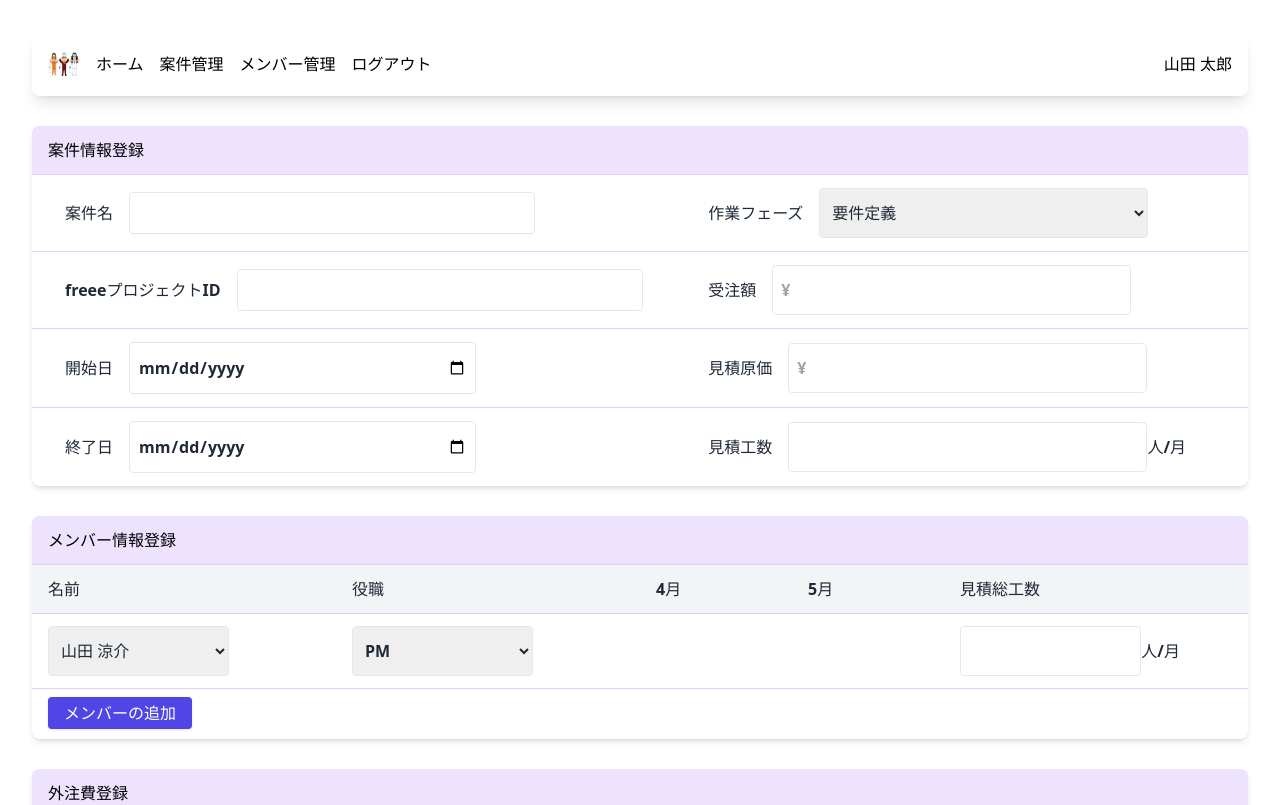
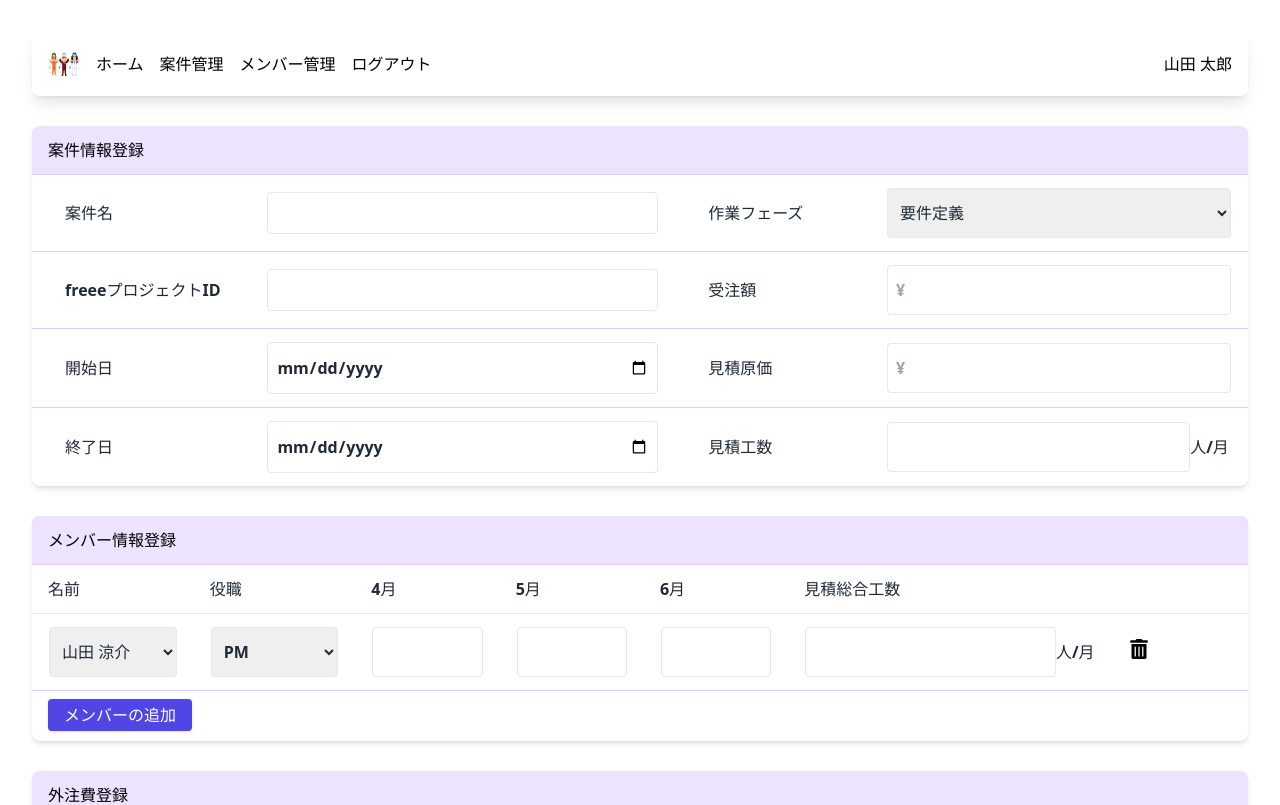
Before and after one commit to RyosukeSakakibara718/bsp, a React (Vite) app in the folder frontend/react/: page /projectManagement/detail/1 in a window 1280 px wide. Shown: the top 805 px of the page. Built offline with nearby package versions, Linux system fonts and the light colour scheme.

Commit message:
feat:指摘事項の修正

```diff
--- a/frontend/react/src/components/atoms/button/TrashButton.tsx
+++ b/frontend/react/src/components/atoms/button/TrashButton.tsx
@@ -15,7 +15,7 @@ type TrashButtonProps = {
  */
 const TrashButton: React.FC<TrashButtonProps> = ({ onDelete, row }) => {
   return (
-    <td className="font-bold px-4 py-3 text-left border-b border-[#e1cfff] text-gray-800 whitespace-nowrap">
+    <td className="font-bold px-4 py-3 text-left text-gray-800 whitespace-nowrap">
       <button
         onClick={() => onDelete(row)}
         className="bg-transparent border-none cursor-pointer p-0"
--- a/frontend/react/src/components/atoms/field/TableInputDateField.tsx
+++ b/frontend/react/src/components/atoms/field/TableInputDateField.tsx
@@ -1,19 +1,25 @@
 type TableInputDateFieldProps = {
   labelText?: string;
-  width?: string;
 };
 
 const TableInputDateField: React.FC<TableInputDateFieldProps> = ({
   labelText,
-  width,
 }) => {
   return (
     <td
       className={`font-bold px-4 py-3 text-left text-gray-800`}
-      style={{ width }}
+      style={{ display: "flex", alignItems: "center" }}
     >
-      {labelText && <label className="p-2 py-3 px-4 w-1/3">{labelText}</label>}
-      <input type="date" className="border rounded p-2 py-3 w-2/3" />
+      {labelText && (
+        <label className="p-2 py-3 px-4" style={{ flex: 2 }}>
+          {labelText}
+        </label>
+      )}
+      <input
+        type="date"
+        className="border rounded p-2 py-3"
+        style={{ flex: 4 }}
+      />
     </td>
   );
 };
--- a/frontend/react/src/components/atoms/field/TableInputField.tsx
+++ b/frontend/react/src/components/atoms/field/TableInputField.tsx
@@ -1,7 +1,6 @@
 import { useState } from "react";
 
 type TableInputFieldProps = {
-  width: string;
   labelText?: string;
   placeholder?: string;
 };
@@ -9,7 +8,6 @@ type TableInputFieldProps = {
 const TableInputField: React.FC<TableInputFieldProps> = ({
   placeholder,
   labelText,
-  width,
 }) => {
   const [value, setValue] = useState("");
   const formatCurrency = (value: string) => {
@@ -29,10 +27,12 @@ const TableInputField: React.FC<TableInputFieldProps> = ({
     return (
       <td
         className={`font-bold px-4 py-3 text-left text-gray-800 w-full`}
-        style={{ width: width }}
+        style={{ display: "flex", alignItems: "center" }}
       >
         {labelText && (
-          <label className="p-2 py-3 px-4 w-1/3">{labelText}</label>
+          <label className="p-2 py-3 px-4 w-1/3" style={{ flex: 2 }}>
+            {labelText}
+          </label>
         )}
         <input
           type="text"
@@ -40,6 +40,7 @@ const TableInputField: React.FC<TableInputFieldProps> = ({
           placeholder={placeholder}
           value={value}
           onChange={handleChange}
+          style={{ flex: 4 }}
         />
       </td>
     );
@@ -48,9 +49,13 @@ const TableInputField: React.FC<TableInputFieldProps> = ({
   return (
     <td
       className={`font-bold px-4 py-3 text-left text-gray-800 w-full`}
-      style={{ width: width }}
+      style={{ display: "flex", alignItems: "center" }}
     >
-      {labelText && <label className="p-2 py-3 px-4 w-1/3">{labelText}</label>}
+      {labelText && (
+        <label className="p-2 py-3 px-4 w-1/3" style={{ flex: 2 }}>
+          {labelText}
+        </label>
+      )}
       <input
         type="text"
         className="border rounded p-2 w-2/3"
@@ -58,6 +63,7 @@ const TableInputField: React.FC<TableInputFieldProps> = ({
         value={value}
         onChange={handleChange}
         id="inputBox"
+        style={{ flex: 4 }}
       />
     </td>
   );
--- a/frontend/react/src/components/atoms/field/TableInputNumField.tsx
+++ b/frontend/react/src/components/atoms/field/TableInputNumField.tsx
@@ -1,24 +1,40 @@
 import React from "react";
 
 type TableInputNumFieldProps = {
-  width: string;
   labelText?: string;
   suffix?: string;
 };
 
 const TableInputNumField: React.FC<TableInputNumFieldProps> = ({
-  width,
   suffix,
   labelText,
 }) => {
   return (
     <td
       className={`font-bold px-4 py-3 text-left text-gray-800`}
-      style={{ width }}
+      style={{ display: "flex", alignItems: "center" }}
     >
-      {labelText && <label className="p-2 py-3 px-4 w-1/3">{labelText}</label>}
-      <input type="number" className="border rounded p-2 py-3 w-2/3" />
-      {suffix && <span>{suffix}</span>}
+      {labelText && (
+        <label className="p-2 py-3 px-4 w-1/3" style={{ flex: 2 }}>
+          {labelText}
+        </label>
+      )}
+      {suffix ? (
+        <>
+          <input
+            type="number"
+            className="border rounded p-2 py-3 w-2/3"
+            style={{ flex: 3.5 }}
+          />
+          <span style={{ flex: 0.5 }}>{suffix}</span>
+        </>
+      ) : (
+        <input
+          type="number"
+          className="border rounded p-2 py-3 w-2/3"
+          style={{ flex: 4 }}
+        />
+      )}
     </td>
   );
 };
--- a/frontend/react/src/components/atoms/field/TableSelecField.tsx
+++ b/frontend/react/src/components/atoms/field/TableSelecField.tsx
@@ -9,23 +9,25 @@ type PhaseOption = {
 // コンポーネントのプロパティの型定義
 type TableSelectFieldProps = {
   options: PhaseOption[]; // 'options' として PhaseOption 型の配列を指定
-  width: string;
   labelText?: string;
 };
 
 // TableSelectColumn コンポーネント
 const TableSelectField: React.FC<TableSelectFieldProps> = ({
   options,
-  width,
   labelText,
 }) => {
   return (
     <td
       className={`font-bold px-4 py-3 text-left text-gray-800 w-full`}
-      style={{ width }}
+      style={{ display: "flex", alignItems: "center" }}
     >
-      {labelText && <label className="p-2 py-3 px-4 w-1/3">{labelText}</label>}
-      <select className="border rounded p-2 py-3 w-2/3">
+      {labelText && (
+        <label className="p-2 py-3 px-4 w-1/3" style={{ flex: 2 }}>
+          {labelText}
+        </label>
+      )}
+      <select className="border rounded p-2 py-3 w-2/3" style={{ flex: 4 }}>
         {options.map(item => (
           <option key={item.value} value={item.value}>
             {item.label}
--- a/frontend/react/src/components/molecules/TableHeader.tsx
+++ b/frontend/react/src/components/molecules/TableHeader.tsx
@@ -8,11 +8,11 @@ type TableHeaderProps = {
 
 const TableHeader: React.FC<TableHeaderProps> = ({ columns }) => {
   return (
-    <tr className="border-b border-gray-300">
+    <>
       {columns?.map((column, index) => (
-        <TableHeaderColumn key={index} width="5%" value={column} />
+        <TableHeaderColumn key={index} width="5" value={column} />
       ))}
-    </tr>
+    </>
   );
 };
 
--- a/frontend/react/src/pages/projectManagement/components/molecules/row/MemberInfo.tsx
+++ b/frontend/react/src/pages/projectManagement/components/molecules/row/MemberInfo.tsx
@@ -1,7 +1,20 @@
 import TableInputNumField from "../../../../../components/atoms/field/TableInputNumField";
 import TableSelectField from "../../../../../components/atoms/field/TableSelecField";
+import TrashButton from "../../../../../components/atoms/button/TrashButton";
 
-const memberInfo = () => {
+type memberInfoProps = {
+  memberInfoRows: number[];
+  setMemberInfoRows: React.Dispatch<React.SetStateAction<number[]>>;
+};
+
+const memberInfo: React.FC<memberInfoProps> = ({
+  memberInfoRows,
+  setMemberInfoRows,
+}) => {
+  const handleDeleteRow = (row: number) => {
+    setMemberInfoRows(prevRows => prevRows.filter(rowId => rowId !== row));
+  };
+
   const memberName = [
     { value: "山田 涼介", label: "山田 涼介" },
     { value: "山下 智久", label: "山下 智久" },
@@ -12,17 +25,36 @@ const memberInfo = () => {
     { value: "PL", label: "PL" },
     { value: "PG", label: "PG" },
   ];
-  // TODO 月の工数入力の横スクロールの実装が思いつかなかったので一旦
+  // TODO　月の工数入力の横スクロールの実装が思いつかなかったので一旦
   return (
     <>
-      <tbody>
-        <tr className="font-bold px-4 py-3 text-left border-b border-[#e1cfff] text-gray-800 whitespace-nowrap">
-          <TableSelectField options={memberName} width={"10%"} />
-          <TableSelectField options={rank} width={"10%"} />
-          <td colSpan={2}></td>
-          <TableInputNumField width={"10%"} suffix="人/月" />
-        </tr>
-      </tbody>
+      {memberInfoRows?.map((column, row) => (
+        <tbody>
+          <tr className="font-bold px-4 py-3 text-left border-b border-[#e1cfff] text-gray-800 whitespace-nowrap">
+            <td>
+              <TableSelectField options={memberName} />
+            </td>
+            <td>
+              <TableSelectField options={rank} />
+            </td>
+            <td>
+              <TableInputNumField />
+            </td>
+            <td>
+              <TableInputNumField />
+            </td>
+            <td>
+              <TableInputNumField />
+            </td>
+            <td>
+              <TableInputNumField suffix="人/月" />
+            </td>
+            <td>
+              <TrashButton onDelete={handleDeleteRow} row={row} />
+            </td>
+          </tr>
+        </tbody>
+      ))}
     </>
   );
 };
--- /dev/null
+++ b/frontend/react/src/pages/projectManagement/components/molecules/row/OutsourcesHeader.tsx
@@ -0,0 +1,23 @@
+import React from "react";
+
+type TableHeaderProps = {
+  columns?: Array<{ label: string; width: number }>;
+};
+
+const OutsourcesHeader: React.FC<TableHeaderProps> = ({ columns }) => {
+  return (
+    <>
+      {columns?.map((column, index) => (
+        <th
+          key={index}
+          className="font-bold py-3 px-4 text-left border-b border-[#e1cfff] text-gray-800 whitespace-nowrap"
+          style={{ width: column.width }}
+        >
+          {column.label}
+        </th>
+      ))}
+    </>
+  );
+};
+
+export default OutsourcesHeader;
--- a/frontend/react/src/pages/projectManagement/components/molecules/row/Project.tsx
+++ b/frontend/react/src/pages/projectManagement/components/molecules/row/Project.tsx
@@ -32,23 +32,15 @@ const Project = () => {
 
   const renderInputField = (field: string) => {
     if (isDateField(field)) {
-      return <TableInputDate labelText={field} width="50%" />;
+      return <TableInputDate labelText={field} />;
     } else if (isCurrencyField(field)) {
-      return <TableInputField labelText={field} width="50%" placeholder="¥" />;
+      return <TableInputField labelText={field} placeholder="¥" />;
     } else if (isEffortField(field)) {
-      return (
-        <TableInputNumField labelText={field} width="50%" suffix="人/月" />
-      );
+      return <TableInputNumField labelText={field} suffix="人/月" />;
     } else if (isPhaseField(field)) {
-      return (
-        <TableSelectField
-          labelText={field}
-          width="50%"
-          options={phaseOptions}
-        />
-      );
+      return <TableSelectField labelText={field} options={phaseOptions} />;
     } else {
-      return <TableInputField labelText={field} width="50%" />;
+      return <TableInputField labelText={field} />;
     }
   };
 
--- a/frontend/react/src/pages/projectManagement/components/templates/ProjectDetail.tsx
+++ b/frontend/react/src/pages/projectManagement/components/templates/ProjectDetail.tsx
@@ -9,6 +9,7 @@ import Header from "../../../header/components/templates/Header";
 import MemberInfo from "../molecules/row/MemberInfo";
 import Outsources from "../molecules/row/Outsources";
 import Project from "../molecules/row/Project";
+import OutsourcesHead from "../molecules/row/OutsourcesHeader";
 
 /**
  * 案件の登録・編集を表を行うテーブルコンポーネント。
@@ -22,13 +23,27 @@ import Project from "../molecules/row/Project";
 const ProjectDetail: React.FC<{ id?: string }> = () => {
   const { id } = useParams<{ id?: string }>();
   const [outSouRegRows, setOutSouRegRows] = useState<number[]>([0]);
+  const [memberInfoRows, setMemberInfoRows] = useState<number[]>([0]);
   // TODO詳細ページ、idがあれば編集で、なければ、create
   console.log(id);
 
-  const OutsourceColumns = ["内容", "見積金額", "原価", ""];
-  const membrInfoColumns = ["名前", "役職", "4月", "5月", "見積総工数"];
+  const OutsourceColumns = [
+    { label: "内容", width: 400 },
+    { label: "見積金額", width: 200 },
+    { label: "原価", width: 200 },
+    { label: "", width: 50 },
+  ];
+  const membrInfoColumns = [
+    { label: "名前", width: 40 },
+    { label: "役職", width: 40 },
+    { label: "4月", width: 40 },
+    { label: "5月", width: 40 },
+    { label: "6月", width: 40 },
+    { label: "見積総合工数", width: 50 },
+    { label: "", width: 5 },
+  ];
 
-  const handleAddRow = () => {
+  const handleAddOutSouRegRow = () => {
     setOutSouRegRows(prevRows => [...prevRows, prevRows.length]);
   };
 
@@ -39,8 +54,9 @@ const ProjectDetail: React.FC<{ id?: string }> = () => {
     // 登録処理をここに記述
   };
 
-  const handleAddMember = () => {
+  const handleAddMemberInfoRow = () => {
     // メンバー追加処理
+    setMemberInfoRows(prevRows => [...prevRows, prevRows.length]);
   };
 
   return (
@@ -57,13 +73,16 @@ const ProjectDetail: React.FC<{ id?: string }> = () => {
       <div className="overflow-hidden rounded-lg shadow-md">
         <table className="min-w-full divide-y">
           <TableCaptionRow value={"メンバー情報登録"} />
-          <TableHeader columns={membrInfoColumns} />
-          <MemberInfo />
+          <OutsourcesHead columns={membrInfoColumns} />
+          <MemberInfo
+            memberInfoRows={memberInfoRows}
+            setMemberInfoRows={setMemberInfoRows}
+          />
         </table>
         <div className="text-left mt-2 ml-4">
           <AddButton
             buttonText="メンバーの追加"
-            handleClick={handleAddMember}
+            handleClick={handleAddMemberInfoRow}
           />
           <Spacer height="10px"></Spacer>
         </div>
@@ -72,14 +91,14 @@ const ProjectDetail: React.FC<{ id?: string }> = () => {
       <div className="overflow-hidden rounded-lg shadow-md">
         <table className="min-w-full divide-y">
           <TableCaptionRow value={"外注費登録"} />
-          <TableHeader columns={OutsourceColumns} />
+          <OutsourcesHead columns={OutsourceColumns} />
           <Outsources
             outSouRegRows={outSouRegRows}
             setOutSouRegRows={setOutSouRegRows}
           />
         </table>
         <div className="text-left mt-2 ml-4">
-          <AddButton buttonText="追加" handleClick={handleAddRow} />
+          <AddButton buttonText="追加" handleClick={handleAddOutSouRegRow} />
           <Spacer height="10px"></Spacer>
         </div>
       </div>
```
Also changed, not shown: frontend/react/src/pages/projectManagement/components/molecules/row/Outsources.tsx (+12 -4 lines).
